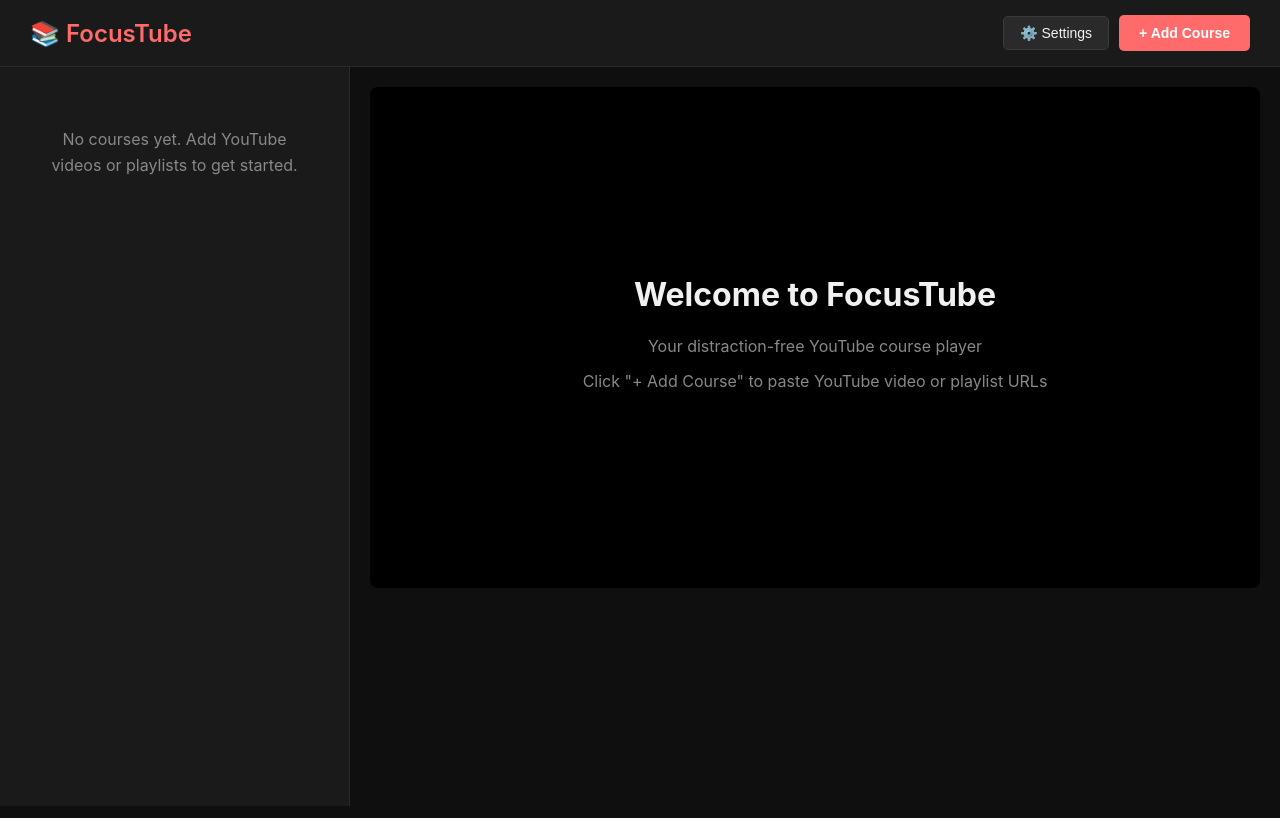
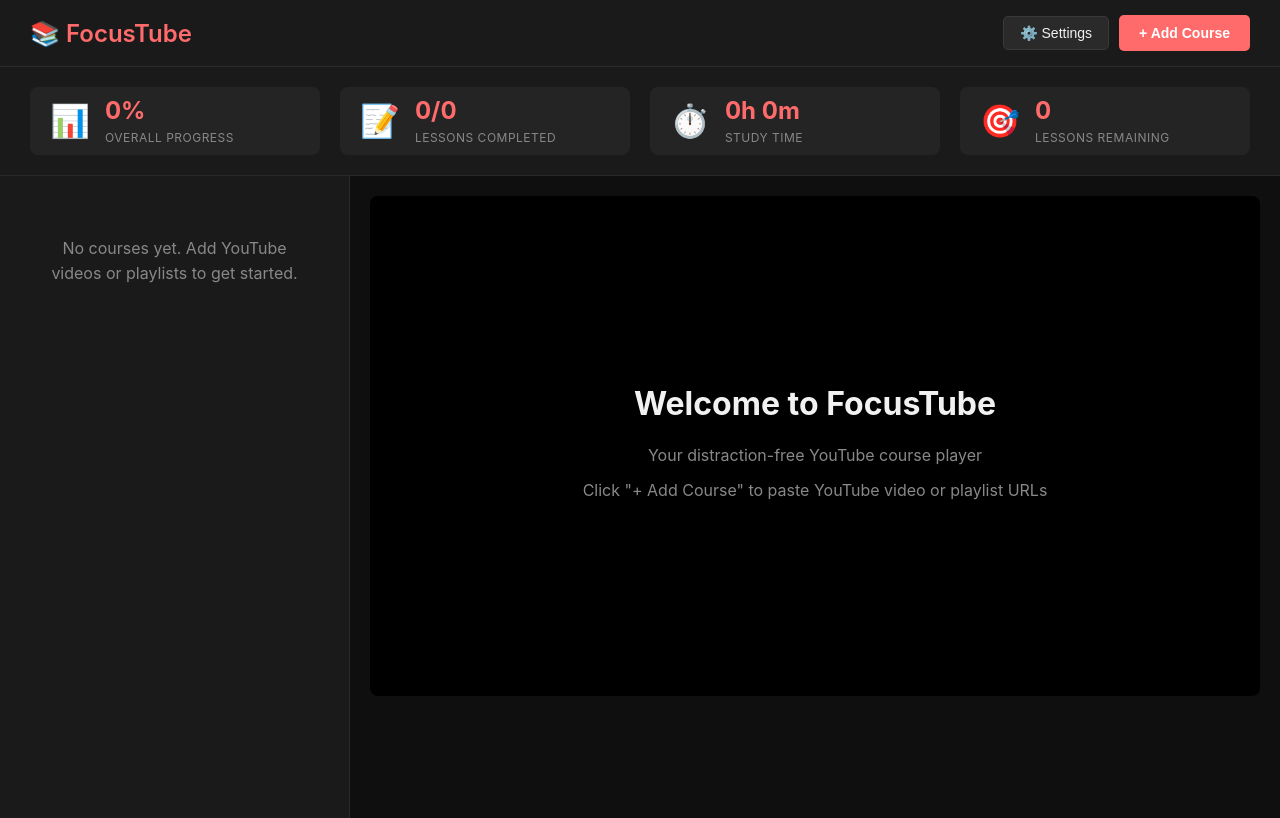
Before and after one commit to cold-cofffeee/FocusTube, a website: page index.html in a window 1280 px wide. Drawn offline with Linux system fonts and the light colour scheme.

Commit message:
Study Progress Dashboard (Motivation)

```diff
--- a/index.html
+++ b/index.html
@@ -16,6 +16,38 @@
             <button id="addCourseBtn" class="btn-primary">+ Add Course</button>
         </div>
     </header>
+
+    <!-- Study Progress Dashboard -->
+    <div class="progress-dashboard">
+        <div class="dashboard-stat">
+            <div class="stat-icon">📊</div>
+            <div class="stat-info">
+                <div class="stat-value" id="totalProgressPercent">0%</div>
+                <div class="stat-label">Overall Progress</div>
+            </div>
+        </div>
+        <div class="dashboard-stat">
+            <div class="stat-icon">📝</div>
+            <div class="stat-info">
+                <div class="stat-value" id="lessonsCompleted">0/0</div>
+                <div class="stat-label">Lessons Completed</div>
+            </div>
+        </div>
+        <div class="dashboard-stat">
+            <div class="stat-icon">⏱️</div>
+            <div class="stat-info">
+                <div class="stat-value" id="totalWatchTime">0h 0m</div>
+                <div class="stat-label">Study Time</div>
+            </div>
+        </div>
+        <div class="dashboard-stat">
+            <div class="stat-icon">🎯</div>
+            <div class="stat-info">
+                <div class="stat-value" id="lessonsRemaining">0</div>
+                <div class="stat-label">Lessons Remaining</div>
+            </div>
+        </div>
+    </div>
 
     <!-- Main Container -->
     <div class="container">
--- a/script.js
+++ b/script.js
@@ -74,6 +74,24 @@ const Storage = {
 
     setYouTubeApiKey(key) {
         localStorage.setItem(this.KEYS.YOUTUBE_API_KEY, key);
+    },
+
+    // Get total study time
+    getTotalStudyTime() {
+        const courses = this.getCourses();
+        let totalSeconds = 0;
+
+        courses.forEach(course => {
+            course.lessons.forEach(lesson => {
+                // Count completed lessons' last position as study time
+                // For incomplete lessons, use their last position
+                if (lesson.completed || lesson.lastPosition > 0) {
+                    totalSeconds += lesson.lastPosition || 0;
+                }
+            });
+        });
+
+        return totalSeconds;
     }
 };
 
@@ -200,6 +218,7 @@ function handleVideoEnd() {
 
         // Refresh UI
         renderCourses();
+        updateDashboard();
 
         // Show completion message - removed auto-advance
         const courses = Storage.getCourses();
@@ -409,6 +428,9 @@ async function addCourse(title, urls) {
     // Auto-play first lesson of new course
     playLesson(course.id, lessons[0].id);
 
+    // Update dashboard
+    updateDashboard();
+
     return true;
 }
 
@@ -435,6 +457,7 @@ function deleteCourse(courseId) {
             `;
 
             document.getElementById('videoInfo').style.display = 'none';
+        updateDashboard();
         }
 
         renderCourses();
@@ -501,6 +524,7 @@ function markCurrentComplete() {
             skipped: false
         });
         renderCourses();
+        updateDashboard();
     }
 }
 
@@ -511,6 +535,7 @@ function markCurrentSkipped() {
             completed: false
         });
         renderCourses();
+        updateDashboard();
     }
 }
 
@@ -792,6 +817,45 @@ function restoreSession() {
         // Restore last played lesson
         playLesson(courseId, lessonId);
     }
+
+    // Update dashboard
+    updateDashboard();
+}
+
+// ==================== DASHBOARD ====================
+function updateDashboard() {
+    const courses = Storage.getCourses();
+
+    if (courses.length === 0) {
+        document.getElementById('totalProgressPercent').textContent = '0%';
+        document.getElementById('lessonsCompleted').textContent = '0/0';
+        document.getElementById('lessonsRemaining').textContent = '0';
+        document.getElementById('totalWatchTime').textContent = '0h 0m';
+        return;
+    }
+
+    // Calculate totals
+    let totalLessons = 0;
+    let completedLessons = 0;
+
+    courses.forEach(course => {
+        totalLessons += course.lessons.length;
+        completedLessons += course.lessons.filter(l => l.completed).length;
+    });
+
+    const remainingLessons = totalLessons - completedLessons;
+    const progressPercent = totalLessons > 0 ? Math.round((completedLessons / totalLessons) * 100) : 0;
+
+    // Get total study time
+    const totalSeconds = Storage.getTotalStudyTime();
+    const hours = Math.floor(totalSeconds / 3600);
+    const minutes = Math.floor((totalSeconds % 3600) / 60);
+
+    // Update dashboard
+    document.getElementById('totalProgressPercent').textContent = `${progressPercent}%`;
+    document.getElementById('lessonsCompleted').textContent = `${completedLessons}/${totalLessons}`;
+    document.getElementById('lessonsRemaining').textContent = remainingLessons;
+    document.getElementById('totalWatchTime').textContent = `${hours}h ${minutes}m`;
 }
 
 // ==================== SETTINGS MANAGEMENT ====================
--- a/style.css
+++ b/style.css
@@ -33,6 +33,59 @@ body {
     display: flex;
     gap: 10px;
     align-items: center;
+}
+
+/* ==================== PROGRESS DASHBOARD ==================== */
+.progress-dashboard {
+    background: #1a1a1a;
+    padding: 20px 30px;
+    display: flex;
+    justify-content: space-around;
+    align-items: center;
+    gap: 20px;
+    border-bottom: 1px solid #2a2a2a;
+    flex-wrap: wrap;
+}
+
+.dashboard-stat {
+    display: flex;
+    align-items: center;
+    gap: 15px;
+    padding: 10px 20px;
+    background: #242424;
+    border-radius: 8px;
+    flex: 1;
+    min-width: 200px;
+    transition: transform 0.2s, background 0.2s;
+}
+
+.dashboard-stat:hover {
+    transform: translateY(-2px);
+    background: #2a2a2a;
+}
+
+.stat-icon {
+    font-size: 32px;
+    line-height: 1;
+}
+
+.stat-info {
+    flex: 1;
+}
+
+.stat-value {
+    font-size: 24px;
+    font-weight: 700;
+    color: #ff6b6b;
+    line-height: 1.2;
+}
+
+.stat-label {
+    font-size: 12px;
+    color: #888;
+    margin-top: 4px;
+    text-transform: uppercase;
+    letter-spacing: 0.5px;
 }
 
 /* ==================== BUTTONS ==================== */
@@ -75,7 +128,7 @@ body {
 /* ==================== MAIN CONTAINER ==================== */
 .container {
     display: flex;
-    height: calc(100vh - 61px);
+    height: calc(100vh - 61px - 97px); /* Header + Dashboard */
 }
 
 /* ==================== SIDEBAR ==================== */
```
Also changed, not shown: 1 other file.
